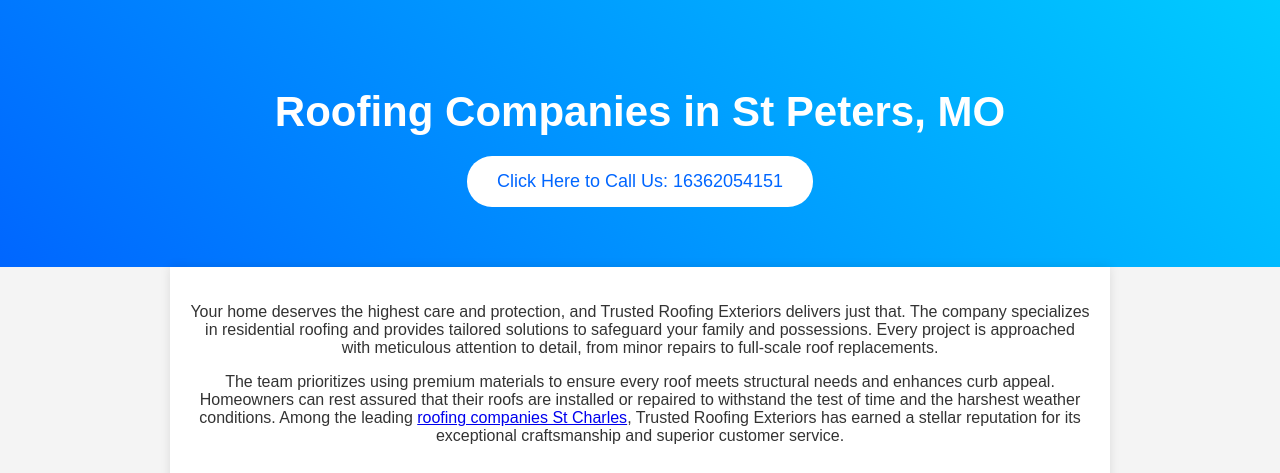
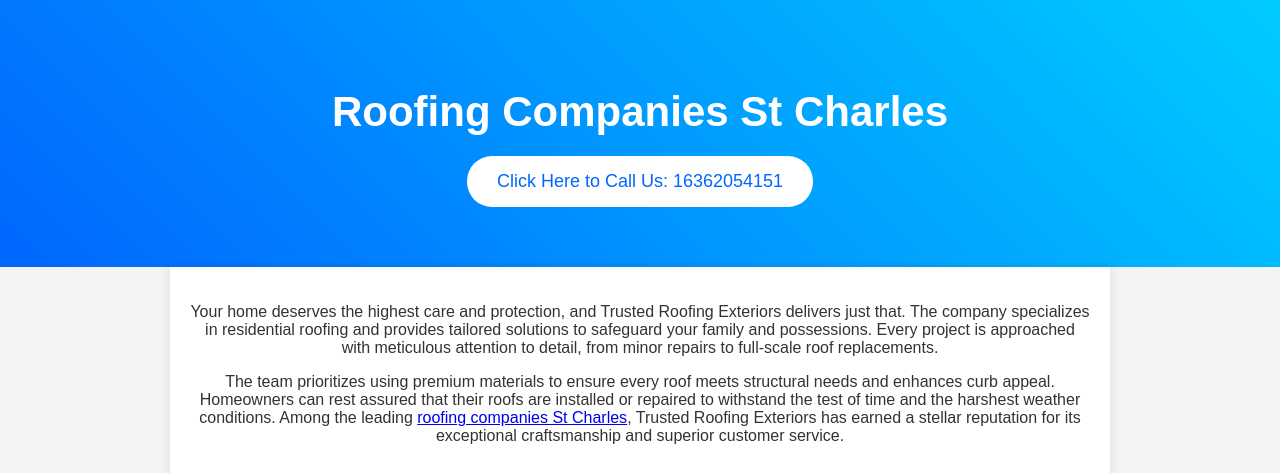
Before and after one commit to trusted-roofing-exteriors/trusted-roofing-exteriors, a plain HTML site: page index.html in a window 1280 px wide. Shown: the top 473 px of the page. Drawn offline with Linux system fonts and the light colour scheme.

Commit message:
Update index.html

```diff
--- a/index.html
+++ b/index.html
@@ -6,8 +6,8 @@
     <meta http-equiv="Content-Type" content="text/html; charset=utf-8">
     <meta name="description" content="Since 2001, Trusted Roofing Exteriors has been setting the benchmark for exceptional roofing services in St. Louis and St. Charles counties." />
     <meta name="keywords" content="Roofing Companies St Peters MO, Roofing Companies St Charles, Roofing Companies St Charles MO" />
-    <meta property="og:title" content="Roofing Companies in St Peters, MO" />
-    <title>Roofing Companies in St Peters, MO</title>
+    <meta property="og:title" content="Roofing Companies St Charles" />
+    <title>Roofing Companies St Charles</title>
     <style>
         body {
             font-family: Arial, sans-serif;
@@ -62,7 +62,7 @@
 
     <!-- Hero Section -->
     <div class="hero">
-        <h1>Roofing Companies in St Peters, MO</h1>
+        <h1>Roofing Companies St Charles</h1>
         <button onclick="window.location.href='tel:+116362054151'">Click Here to Call Us: 16362054151</button>
     </div>
 
```
